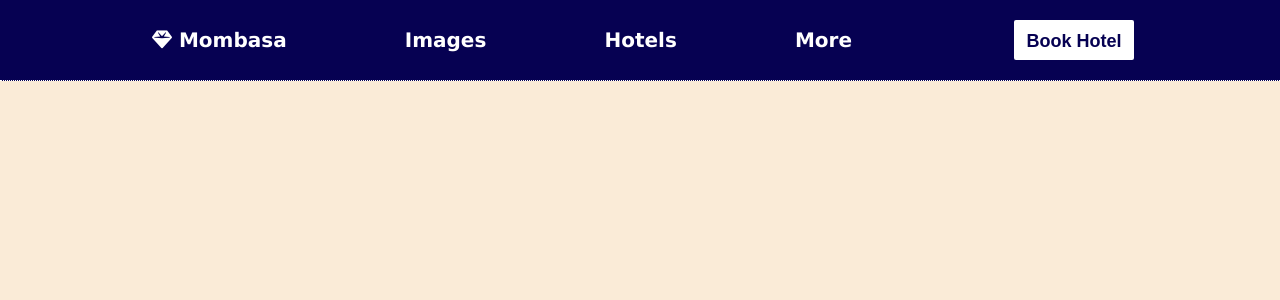
After one commit to Allanoallashe/coast-web, a PHP site: page /Coast-page/mombasa.php in a window 1280 px wide. The commit adds this page. Shown: the top 300 px of the page. Run offline with PHP 8.4, Linux system fonts and the light colour scheme; some libraries are stand-ins or nearby versions.

Commit message:
created header

```diff
--- /dev/null
+++ b/Coast-page/mombasa.css
@@ -0,0 +1,81 @@
+
+body{
+  background-color: antiquewhite;
+  font-family: 'Lucida Sans', 'Lucida Sans Regular', 'Lucida Grande', 'Lucida Sans Unicode', Geneva, Verdana, sans-serif;
+}
+.head{
+  display: flex;
+  align-items: center;
+  justify-content: center;
+}
+.nav{
+  display: flex;
+  align-items: center;
+  justify-content: space-evenly;
+  background-color: #060152;
+  height: 80px;
+  position: fixed;
+  top: 0;
+  right: 0;
+  left: 0;
+ border-bottom: white dotted 1px;
+}
+.nav ul{
+  display: flex;
+  align-items: center;
+  justify-content: space-between;
+  width: 700px;
+  padding: 16px;
+  margin-right: 10px;
+}
+.nav ul li{
+  list-style: none;
+}
+.nav ul li a{
+  text-decoration: none;
+  color: #fff;
+  font-size: 20px;
+  font-weight: bold;
+}
+.nav button{
+  height: 40px;
+  width: 120px;
+  cursor: pointer;
+  background-color: #fff;
+  border: none;
+  border-radius: 2px;
+  font-weight: bold;
+  font-size: 18px;
+  white-space: nowrap;
+  margin-right: 10px;
+  position: relative;
+}
+.nav button a{
+  display: flex;
+  align-items: center;
+  justify-content: center;
+  color: #060152;
+  text-decoration: none;
+  z-index: 100;
+  height: 40px;
+  position: relative;
+}
+.nav button a:hover{
+  z-index: 500;
+  color: #060152;
+  transition: all 0.2s ease-in-out;
+}
+.nav button::after{
+  position: absolute;
+  content: '';
+  top: 0;
+  left: 0;
+  width: 0;
+  height: 100%;
+  background: aqua;
+  transition: all 0.2s  ease-in-out;
+  border-radius: 2px;
+}
+.nav button:hover:after{
+  width: 100%;
+}
--- /dev/null
+++ b/Coast-page/mombasa.php
@@ -0,0 +1,27 @@
+<!DOCTYPE html>
+<html lang="en">
+<head>
+  <meta charset="UTF-8">
+  <meta http-equiv="X-UA-Compatible" content="IE=edge">
+  <meta name="viewport" content="width=device-width, initial-scale=1.0">
+  <title>Allashe@mombasaPage.com</title>
+  <script src="https://kit.fontawesome.com/9acafcca7d.js" crossorigin="anonymous"></script>
+    <link rel="icon" type='xtype/images' href="images/pexels-photo-533851.jpeg">
+    <link rel="stylesheet" href="mombasa.css">
+</head>
+<body>
+
+  <header class="head">
+    <div class="nav">
+      <ul>
+        <li class="active"><a href="#"><i class="fas fa-gem"></i> Mombasa</a></li>
+        <li><a href="#">Images</a></li>
+        <li><a href="#">Hotels</a></li>
+        <li><a href="#">More</a></li>
+      </ul>
+      <button><a href="#">Book Hotel</a></button>
+    </div>
+  </header>
+
+</body>
+</html>
--- a/home.css
+++ b/home.css
@@ -98,6 +98,10 @@ header ul li a:hover{
   font-size: 20px;
   font-weight: bold;
   color: #060152;
+  display: flex;
+  align-items: center;
+  justify-content: center;
+  height: 40px;
   position: relative;
   z-index: 1000;
   text-decoration: none;
```
Also changed, not shown: Coast-page/images/coast1.jpg (added), Coast-page/images/coast2.jpg (added), Coast-page/images/pexels-photo-533851.jpeg (added), Coast-page/images/pexels-photo-533937.webp (added), Coast-page/images/pexels-photo-533961.jpeg (added), Coast-page/images/pexels-photo-533975.jpeg (added), Coast-page/images/pexels-photo-533982.jpeg (added), Coast-page/images/pexels-photo-533990.webp (added), Coast-page/images/pexels-photo-534124.jpeg (added).
